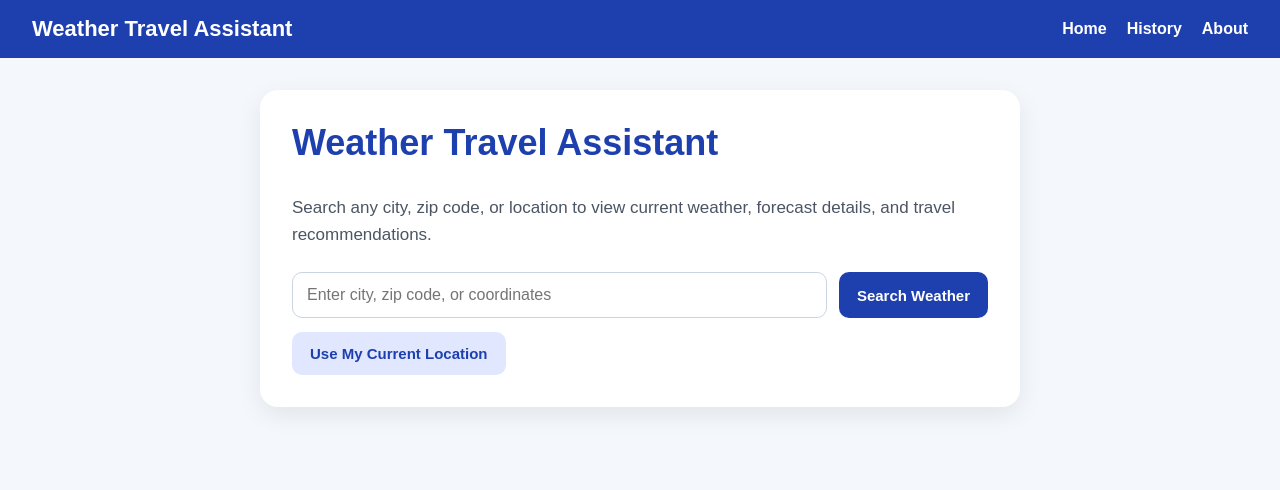
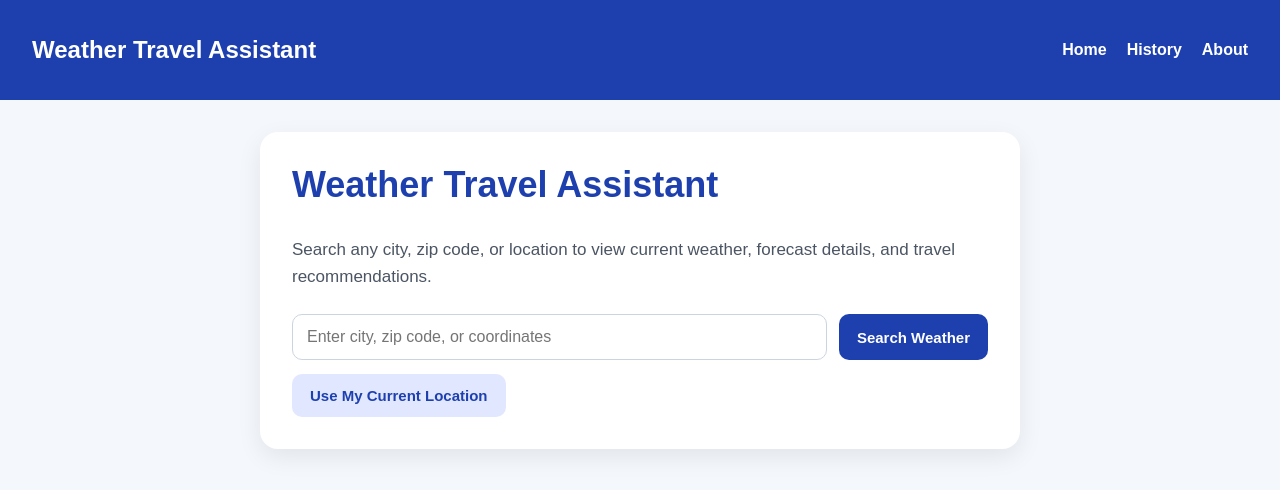
Before and after one commit to sindhoora-17/weather-travel-assistant, a React (Vite) app in the folder frontend/: page / in a window 1280 px wide. Shown: the top 490 px of the page. Built offline with nearby package versions, Linux system fonts and the light colour scheme; no server answers.

Commit message:
Made the page title clickable and redirected to home page

```diff
--- a/frontend/src/components/Navbar.tsx
+++ b/frontend/src/components/Navbar.tsx
@@ -3,7 +3,9 @@ import { Link } from "react-router-dom";
 function Navbar() {
   return (
     <nav className="navbar">
-      <h2 className="logo">Weather Travel Assistant</h2>
+      <Link to="/" className="logo-link">
+  <h1>Weather Travel Assistant</h1>
+</Link>
 
       <div className="nav-links">
         <Link to="/">Home</Link>
--- a/frontend/src/index.css
+++ b/frontend/src/index.css
@@ -405,3 +405,12 @@ a {
   border-radius: 16px;
   box-shadow: 0 8px 24px rgba(15, 23, 42, 0.08);
 }
+
+.logo-link {
+  text-decoration: none;
+  color: inherit;
+}
+
+.logo-link h1 {
+  cursor: pointer;
+}
```
